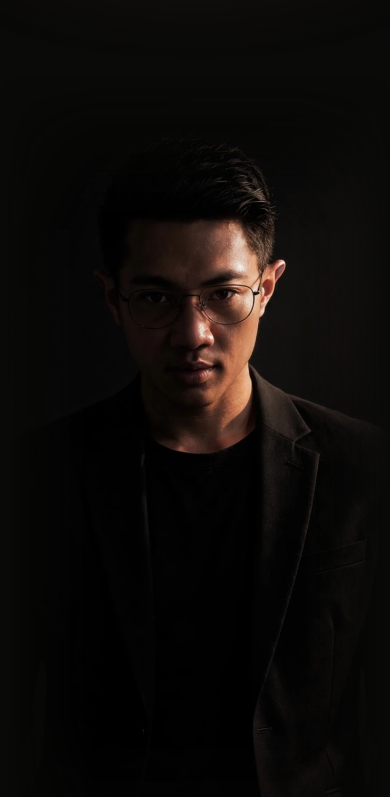
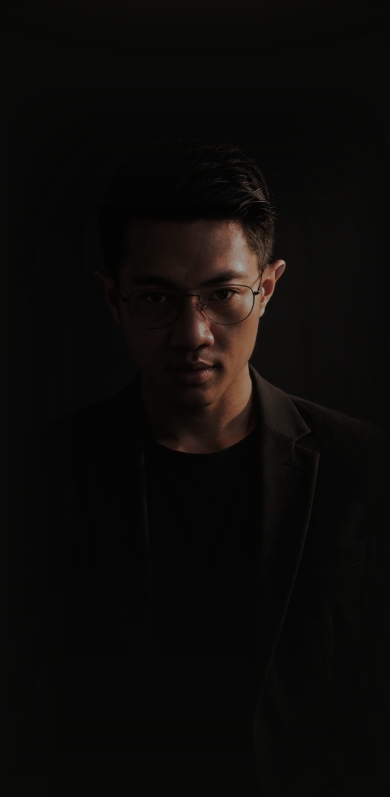
Before and after one commit to rissaprima/rissaprima, a plain HTML site: page index.html in a window 390 px wide. Shown: the part 767-1564 px from the top of the page. Drawn offline with Linux system fonts and the light colour scheme.

Commit message:
Add files via upload

```diff
--- a/index.html
+++ b/index.html
@@ -759,9 +759,14 @@ html.booting body>:not(#boot),html.booting body>:not(#boot) *{animation-play-sta
 }
 
 /* desktop: journey photo sits a bit in from the left edge (no longer flush) */
-@media(min-width:821px){.journey-photo{margin-left:1.8vw !important}}
+@media(min-width:821px){.journey-photo{margin-left:-1.7vw !important}}
 
 @media(min-width:821px){.journey-photo img{-webkit-mask-image:linear-gradient(90deg,transparent 0%,#000 22%,#000 55%,rgba(0,0,0,.6) 76%,transparent 100%),linear-gradient(180deg,#000 0%,#000 74%,rgba(0,0,0,.72) 84%,transparent 100%) !important;mask-image:linear-gradient(90deg,transparent 0%,#000 22%,#000 55%,rgba(0,0,0,.6) 76%,transparent 100%),linear-gradient(180deg,#000 0%,#000 74%,rgba(0,0,0,.72) 84%,transparent 100%) !important;-webkit-mask-composite:source-in !important;mask-composite:intersect !important}}
+
+/* mobile: journey photo gets the same dark overlay as the hero */
+@media(max-width:820px){
+  .journey-photo::after{-webkit-mask-image:none !important;mask-image:none !important;background:linear-gradient(180deg,rgba(10,10,9,.25) 0%,rgba(10,10,9,.45) 55%,var(--bg) 100%) !important}
+}
 </style>
 </head>
 <body>
```
